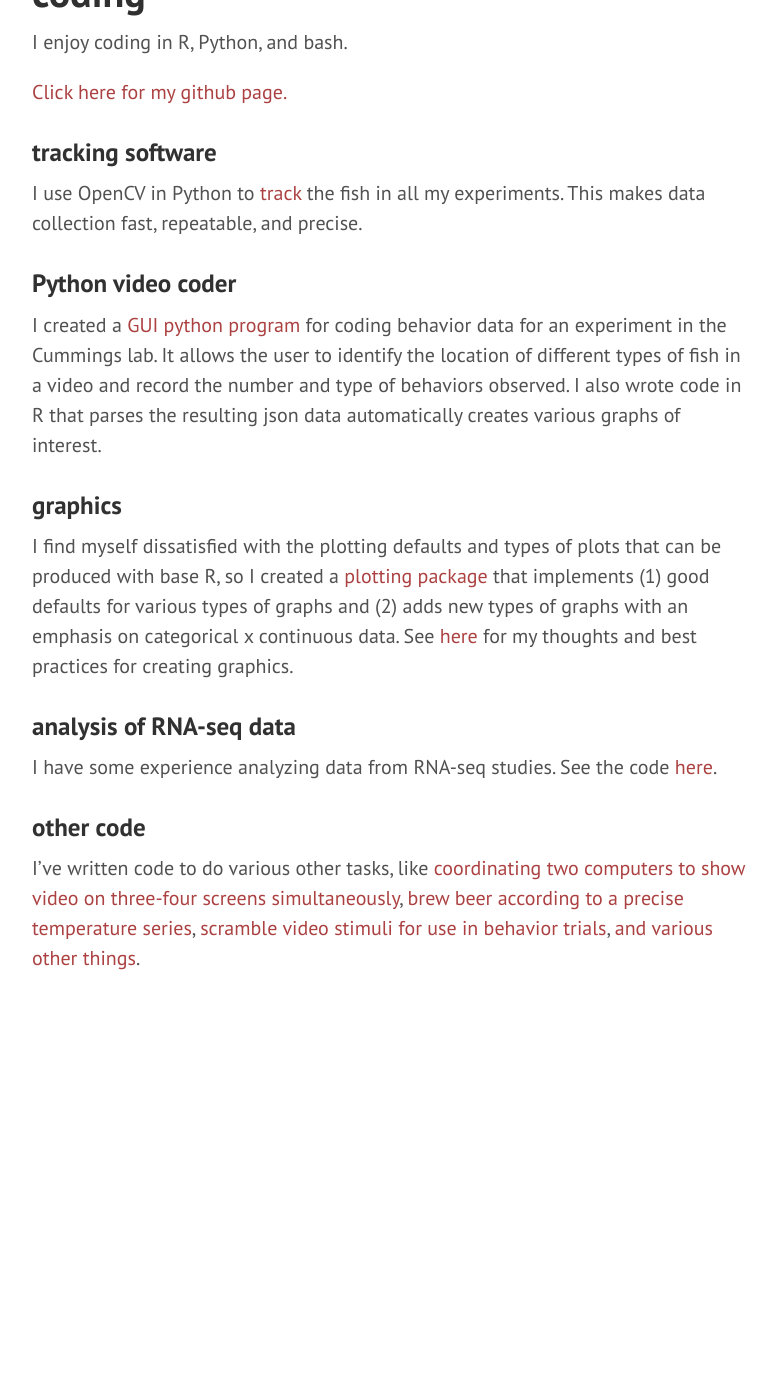
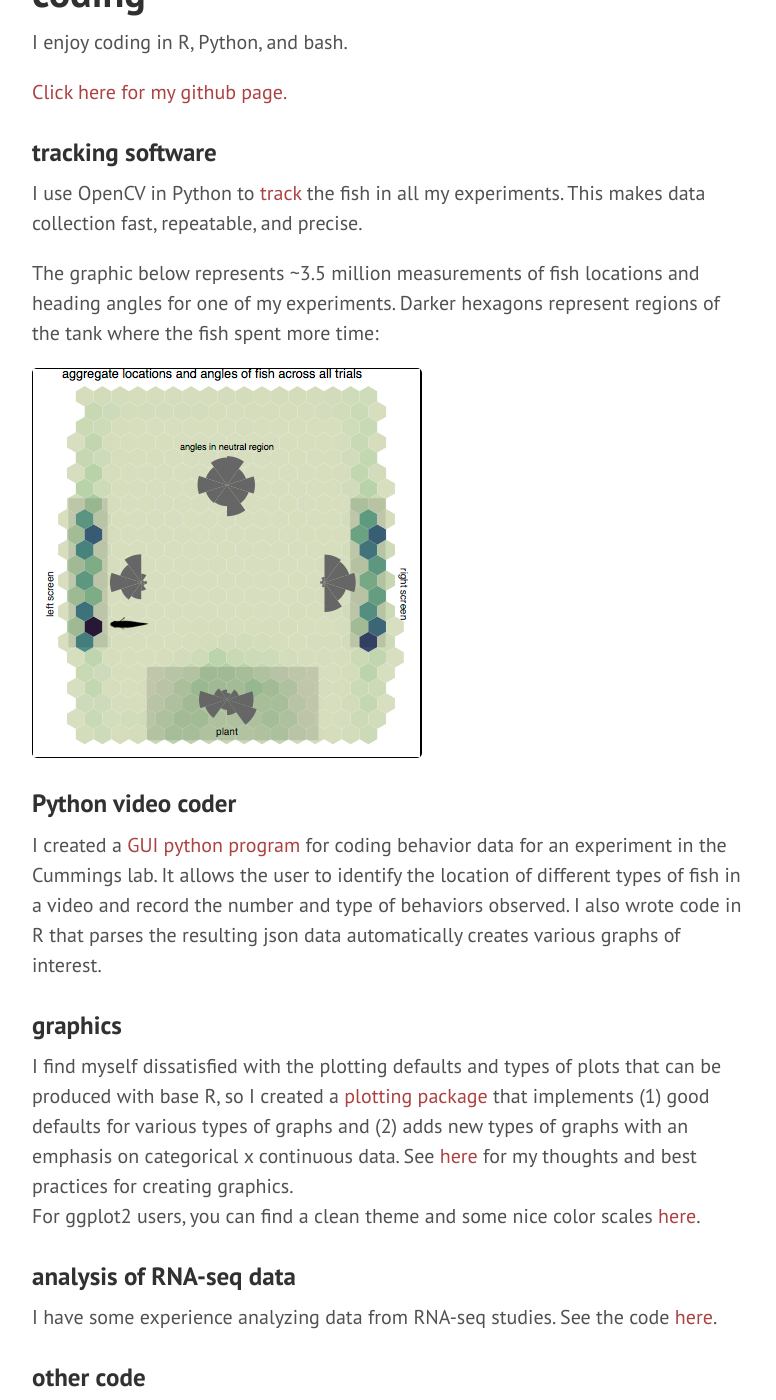
Before and after one commit to lukereding/lukereding.github.io, a Jekyll site: the page built from 2000-01-06-coding.MARKUP.md, in a window 1280 px wide and 1400 px high, scrolled down 233 px. Shown: the whole window, without its empty margins (428-1204 px from the left). Built offline with Jekyll 4.4.1, drawn with Linux system fonts in a browser that asks for light colours; before the commit the page ends 1366 px from its top, so only the background shows below that.

Commit message:
add new images

```diff
--- a/2000-01-06-coding.MARKUP.md
+++ b/2000-01-06-coding.MARKUP.md
@@ -11,6 +11,10 @@
 
 I use OpenCV in Python to [track](https://github.com/lukereding/mateChoiceTracking) the fish in all my experiments. This makes data collection fast, repeatable, and precise.
 
+The graphic below represents ~3.5 million measurements of fish locations and heading angles for one of my experiments. Darker hexagons represent regions of the tank where the fish spent more time:
+
+![tracking](../files/tracking.png)
+
 ### Python video coder
 
 I created a [GUI python program](https://github.com/lukereding/common_garden) for coding behavior data for an experiment in the Cummings lab. It allows the user to identify the location of different types of fish in a video and record the number and type of behaviors observed. I also wrote code in R that parses the resulting json data automatically creates various graphs of interest.
@@ -18,6 +22,7 @@
 ### graphics
 
 I find myself dissatisfied with the plotting defaults and types of plots that can be produced with base R, so I created a [plotting package](https://github.com/lukereding/redingPlot) that implements (1) good defaults for various types of graphs and (2) adds new types of graphs with an emphasis on categorical x continuous data. See [here](https://github.com/lukereding/thoughts_on_graphics) for my thoughts and best practices for creating graphics.
+For ggplot2 users, you can find a clean theme and some nice color scales [here](https://github.com/lukereding/thoughts_on_graphics/blob/master/color_palettes.Rmd).
 
 ### analysis of RNA-seq data
 
@@ -25,4 +30,6 @@
 
 ### other code
 
-I've written code to do various other tasks, like [coordinating two computers to show video on three-four screens simultaneously](https://github.com/lukereding/displaying_videos), [brew beer according to a precise temperature series](https://github.com/lukereding/brewing), [scramble video stimuli for use in behavior trials](https://github.com/lukereding/meghan_frog_videos), [and various other things](https://github.com/lukereding/meghan_frog_videos").
+I've written code to do various other tasks, like [coordinating two computers to show video on three-four screens simultaneously](https://github.com/lukereding/displaying_videos), [brew beer according to a precise temperature series](https://github.com/lukereding/brewing), [scramble video stimuli for use in behavior trials](https://github.com/lukereding/meghan_frog_videos) (see below), [and various other things](https://github.com/lukereding/meghan_frog_videos").
+
+![blocks](../files/randomize.png)
```
Also changed, not shown: 2000-01-07-contact.MARKUP.md (+2 -0 lines), index.md (+1 -1 lines), files/graphic.png (added), files/randomize.png (added), files/tracking.png (added), public/apple-touch-icon-144-precomposed.png, public/favicon.ico.
